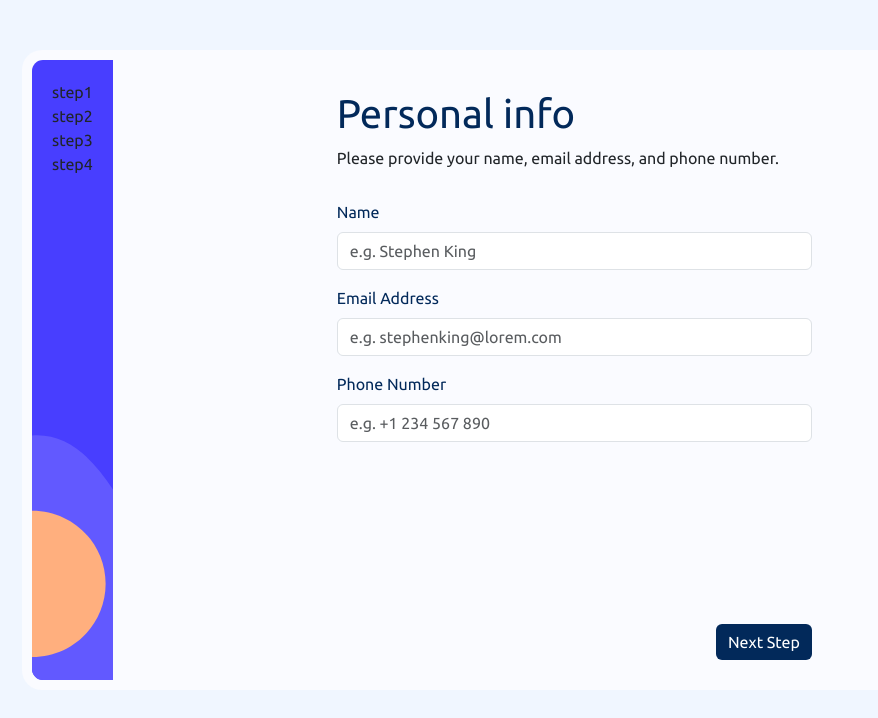
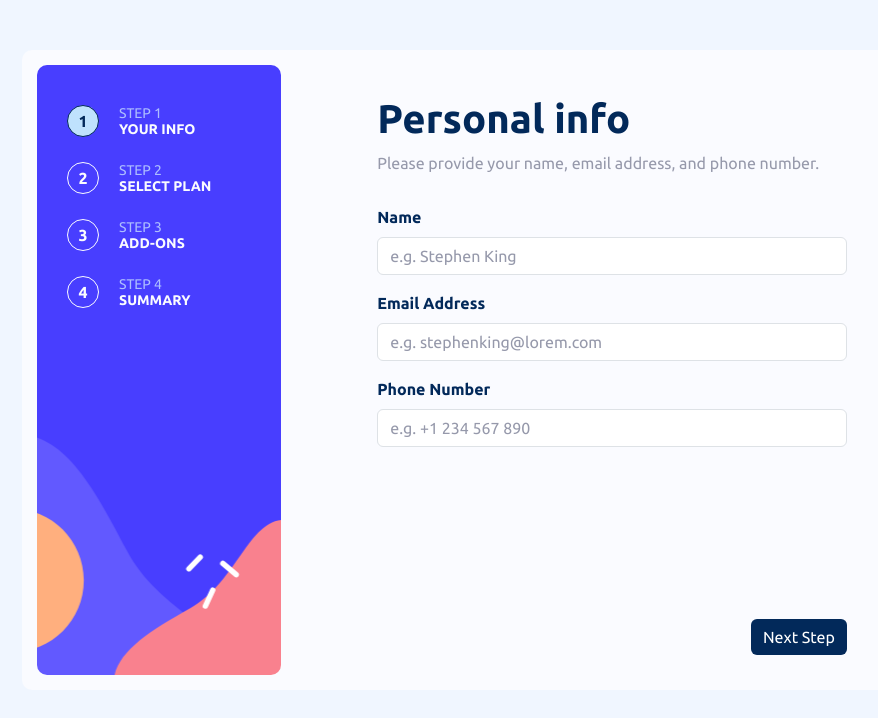
Before and after one commit to Maxim-Pv/multi-step-form, a React (Create React App) app: page / in a window 1280 px wide. Shown: the top 718 px of the page, without its empty margins (168-1046 px from the left). Built offline with nearby package versions, Linux system fonts and the light colour scheme.

Commit message:
navigation completed

```diff
--- a/src/App.js
+++ b/src/App.js
@@ -3,14 +3,14 @@ import Step1 from './components/Step1';
 import Step2 from './components/Step2';
 import Step3 from './components/Step3';
 import Step4 from './components/Step4';
-import StepsNavigation from './components/StepsNavigation';
+import StepsNav from './components/StepsNav';
 import 'bootstrap/dist/css/bootstrap.min.css';
 import './styles/main.css';
 
 function App() {
   return (
     <div className="container">
-      <StepsNavigation />
+      <StepsNav />
       <Routes>
         <Route path="/step1" element={<Step1 />} />
         <Route path="/step2" element={<Step2 />} />
--- a/src/components/Step1.jsx
+++ b/src/components/Step1.jsx
@@ -1,5 +1,5 @@
 import React from "react";
-import { useState } from 'react';
+// import { useState } from 'react';
 import Button from 'react-bootstrap/Button';
 import Form from 'react-bootstrap/Form';
 import { useFormik } from 'formik';
@@ -40,7 +40,7 @@ const Step1 = () => {
       <div className="step1-content">
         <div>
           <h1 className="title">Personal info</h1>
-          <p>Please provide your name, email address, and phone number.</p>
+          <p className="description">Please provide your name, email address, and phone number.</p>
         </div>
         <Form onSubmit={formik.handleSubmit}>
           <Form.Group className="mb-3">
--- a/src/components/Step2.jsx
+++ b/src/components/Step2.jsx
@@ -2,7 +2,9 @@ import React from 'react'
 
 const Step2 = () => {
   return (
-    <div>Step2</div>
+    <div className="step1-content">
+      Step2
+    </div>
   )
 }
 
--- /dev/null
+++ b/src/components/StepsNav.jsx
@@ -0,0 +1,43 @@
+import React from 'react'
+import { useLocation } from 'react-router-dom';
+
+const StepsNav = () => {
+  const location = useLocation();
+
+  return (
+    <nav className="steps-nav">
+      <div className='step'>
+        <span
+          className={'step-number' + ((location.pathname === '/step1' || location.pathname === '/') ? ' active' : '')}
+        >1</span>
+        <div className='step-info'>
+          <span className='step-name'>STEP 1</span>
+          <strong>YOUR INFO</strong>
+        </div>
+      </div>
+      <div className='step'>
+        <span className={'step-number' + (location.pathname === '/step2' ? ' active' : '')}>2</span>
+        <div className='step-info'>
+          <span className='step-name'>STEP 2</span>
+          <strong>SELECT PLAN</strong>
+        </div>
+      </div>
+      <div className='step'>
+        <span className={'step-number' + (location.pathname === '/step3' ? ' active' : '')}>3</span>
+        <div className='step-info'>
+          <span className='step-name'>STEP 3</span>
+          <strong>ADD-ONS</strong>
+        </div>
+      </div>
+      <div className='step'>
+        <span className={'step-number' + (location.pathname === '/step4' ? ' active' : '')}>4</span>
+        <div className='step-info'>
+          <span className='step-name'>STEP 4</span>
+          <strong>SUMMARY</strong>
+        </div>
+      </div>
+    </nav>
+  )
+}
+
+export default StepsNav
--- a/src/components/StepsNavigation.jsx
+++ /dev/null
@@ -1,14 +0,0 @@
-import React from 'react'
-
-const StepsNavigation = () => {
-  return (
-    <section className="section-steps">
-      <span>step1</span>
-      <span>step2</span>
-      <span>step3</span>
-      <span>step4</span>
-    </section>
-  )
-}
-
-export default StepsNavigation
--- a/src/styles/blocks/_step1.scss
+++ b/src/styles/components/_step1.scss
@@ -2,8 +2,16 @@
 
 .step1-content {
   width: 54%;
-  margin: 30px 100px 20px 0;
+  margin: 30px 60px 20px 0;
   position: relative;
+}
+
+.title {
+  font-weight: 900;
+}
+
+.description {
+  color: $Cool-gray;
 }
 
 form {
@@ -11,6 +19,7 @@ form {
 }
 
 .form-label {
+  font-weight: 700;
   color: $Marine-blue;
 }
 
@@ -42,3 +51,7 @@ form {
   justify-content: end;
   width: 50%;
 }
+
+.form-control::placeholder {
+  color: $Cool-gray;
+}
--- /dev/null
+++ b/src/styles/components/_stepsNav.scss
@@ -0,0 +1,48 @@
+.steps-nav {
+  display: flex;
+  flex-direction: column;
+  width: 28%;
+  padding: 40px 30px;
+  height: 100%;
+  background: url(../../assets/images/bg-sidebar-desktop.svg) no-repeat;
+  background-size: cover;
+  background-position: center;
+  border-radius: 10px;
+  color: $Alabaster;
+  gap: 25px;
+}
+
+.step {
+  display: flex;
+}
+
+.step-number {
+  width: 32px;
+  height: 32px;
+  display: flex;
+  justify-content: center;
+  align-items: center;
+  margin-right: 20px;
+  border-radius: 50%;
+  border: 1px solid $Alabaster;
+  background-color: inherit;
+  color: $Alabaster;
+  font-weight: 700;
+}
+
+.active {
+  background-color: $Light-blue;
+  border: 1px solid $Marine-blue;
+  color: $Marine-blue;
+}
+
+.step-info {
+  display: flex;
+  flex-direction: column;
+  line-height: normal;
+  font-size: 14px;
+}
+
+.step-name {
+  color: $Pastel-blue;
+}
--- a/src/styles/main.css
+++ b/src/styles/main.css
@@ -1,7 +1,15 @@
 .step1-content {
   width: 54%;
-  margin: 30px 100px 20px 0;
+  margin: 30px 60px 20px 0;
   position: relative;
+}
+
+.title {
+  font-weight: 900;
+}
+
+.description {
+  color: hsl(231, 11%, 63%);
 }
 
 form {
@@ -9,6 +17,7 @@ form {
 }
 
 .form-label {
+  font-weight: 700;
   color: hsl(213, 96%, 18%);
 }
 
@@ -50,6 +59,93 @@ form {
   width: 50%;
 }
 
+.form-control::-webkit-input-placeholder {
+  color: hsl(231, 11%, 63%);
+}
+
+.form-control::-moz-placeholder {
+  color: hsl(231, 11%, 63%);
+}
+
+.form-control:-ms-input-placeholder {
+  color: hsl(231, 11%, 63%);
+}
+
+.form-control::-ms-input-placeholder {
+  color: hsl(231, 11%, 63%);
+}
+
+.form-control::placeholder {
+  color: hsl(231, 11%, 63%);
+}
+
+.steps-nav {
+  display: -webkit-box;
+  display: -ms-flexbox;
+  display: flex;
+  -webkit-box-orient: vertical;
+  -webkit-box-direction: normal;
+      -ms-flex-direction: column;
+          flex-direction: column;
+  width: 28%;
+  padding: 40px 30px;
+  height: 100%;
+  background: url(../../assets/images/bg-sidebar-desktop.svg) no-repeat;
+  background-size: cover;
+  background-position: center;
+  border-radius: 10px;
+  color: hsl(231, 100%, 99%);
+  gap: 25px;
+}
+
+.step {
+  display: -webkit-box;
+  display: -ms-flexbox;
+  display: flex;
+}
+
+.step-number {
+  width: 32px;
+  height: 32px;
+  display: -webkit-box;
+  display: -ms-flexbox;
+  display: flex;
+  -webkit-box-pack: center;
+      -ms-flex-pack: center;
+          justify-content: center;
+  -webkit-box-align: center;
+      -ms-flex-align: center;
+          align-items: center;
+  margin-right: 20px;
+  border-radius: 50%;
+  border: 1px solid hsl(231, 100%, 99%);
+  background-color: inherit;
+  color: hsl(231, 100%, 99%);
+  font-weight: 700;
+}
+
+.active {
+  background-color: hsl(206, 94%, 87%);
+  border: 1px solid hsl(213, 96%, 18%);
+  color: hsl(213, 96%, 18%);
+}
+
+.step-info {
+  display: -webkit-box;
+  display: -ms-flexbox;
+  display: flex;
+  -webkit-box-orient: vertical;
+  -webkit-box-direction: normal;
+      -ms-flex-direction: column;
+          flex-direction: column;
+  line-height: normal;
+  font-size: 14px;
+}
+
+.step-name {
+  color: hsl(228, 100%, 84%);
+}
+
 @font-face {
   font-family: "Ubuntu";
   src: url(../../assets/fonts/Ubuntu-Bold.ttf);
@@ -86,26 +182,12 @@ body {
   -webkit-box-pack: justify;
       -ms-flex-pack: justify;
           justify-content: space-between;
-  padding: 10px;
+  padding: 15px;
   margin: 50px auto;
-  border-radius: 20px;
+  border-radius: 10px;
   background-color: hsl(231, 100%, 99%);
 }
 
 .title {
   color: hsl(213, 96%, 18%);
 }
-
-.section-steps {
-  background: url(../../assets/images/bg-sidebar-desktop.svg) no-repeat;
-  background-size: cover;
-  display: -webkit-box;
-  display: -ms-flexbox;
-  display: flex;
-  -webkit-box-orient: vertical;
-  -webkit-box-direction: normal;
-      -ms-flex-direction: column;
-          flex-direction: column;
-  padding: 20px;
-  height: 100%;
-}
--- a/src/styles/main.scss
+++ b/src/styles/main.scss
@@ -1,4 +1,5 @@
-@import "./blocks/step1";
+@import "./components/step1";
+@import "./components/stepsNav";
 @import "./colors";
 
 @font-face {
@@ -35,21 +36,12 @@ body {
   height: 80vh;
   display: flex;
   justify-content: space-between;
-  padding: 10px;
+  padding: 15px;
   margin: 50px auto;
-  border-radius: 20px;
+  border-radius: 10px;
   background-color: $Alabaster;
 }
 
 .title {
   color: $Marine-blue;
 }
-
-.section-steps {
-  background: url(../../assets/images/bg-sidebar-desktop.svg) no-repeat;
-  background-size: cover;
-  display: flex;
-  flex-direction: column;
-  padding: 20px;
-  height: 100%;
-}
```
